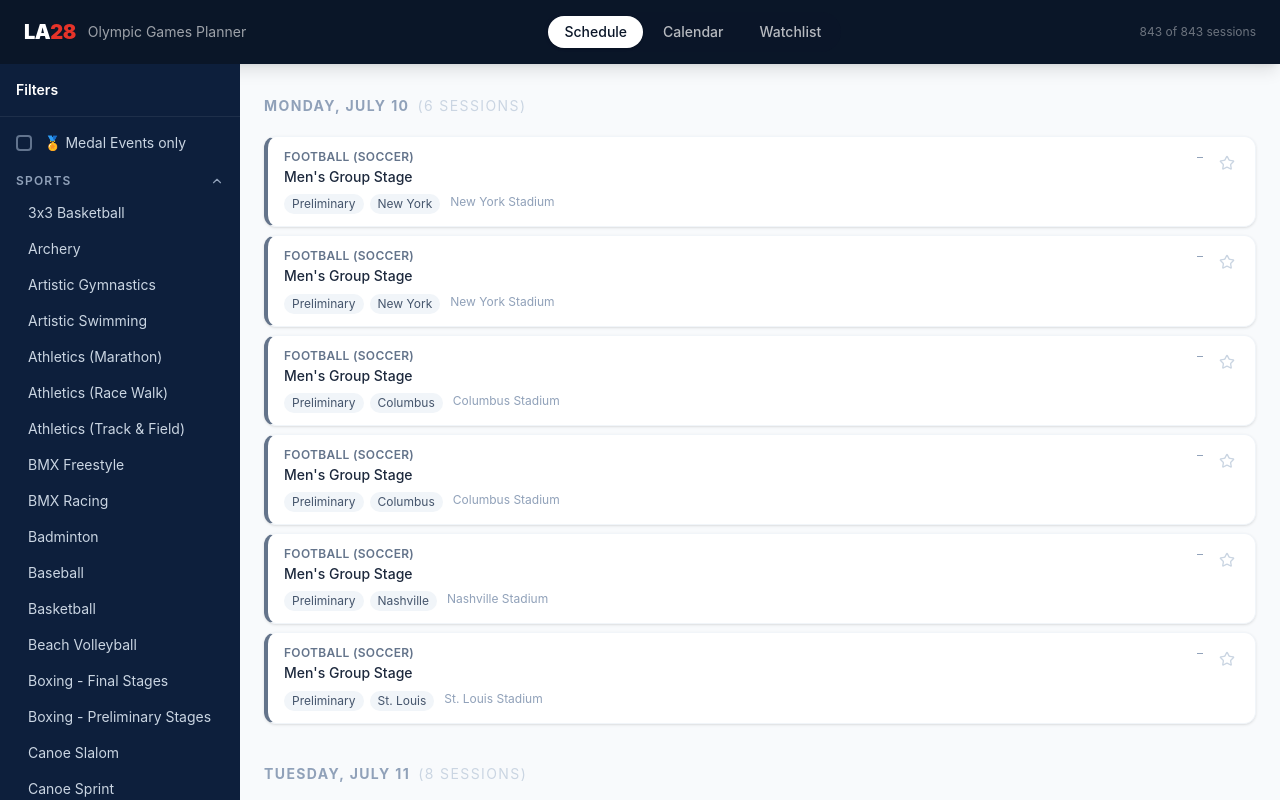
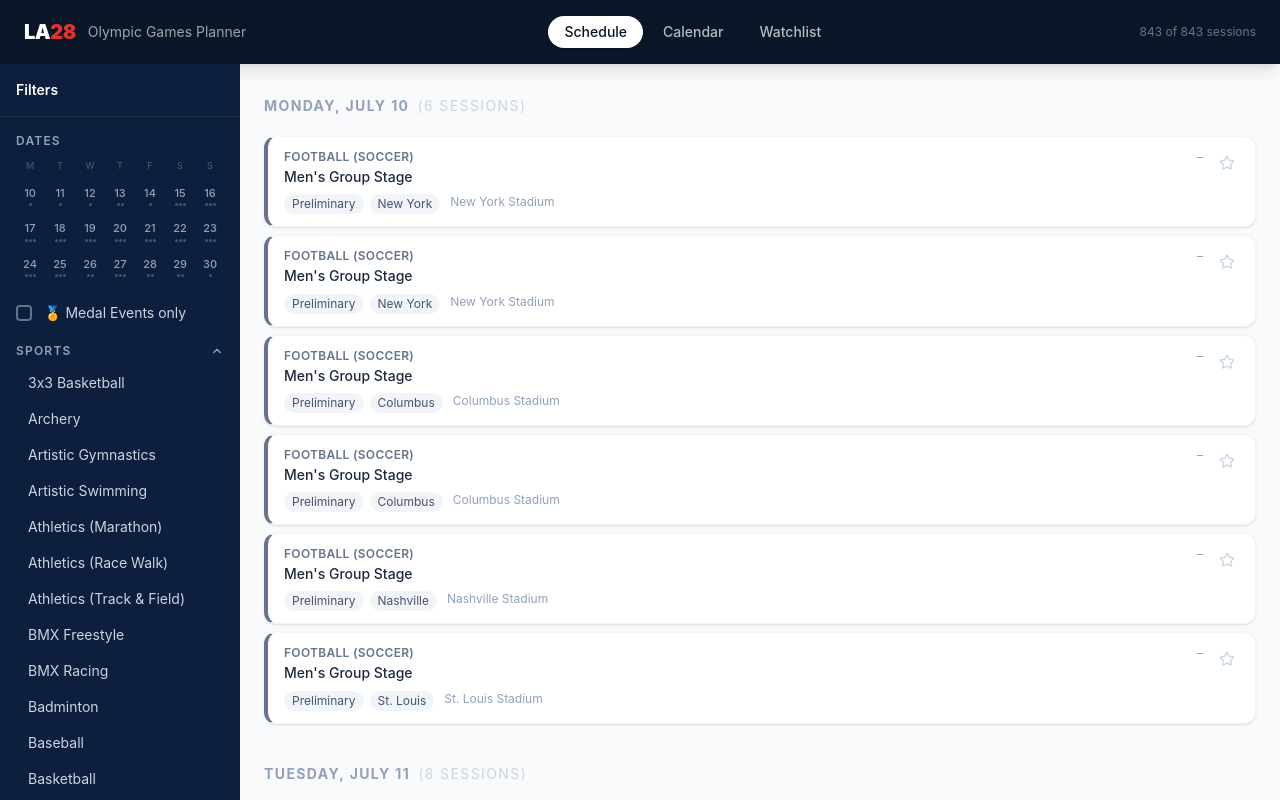
Before and after one commit to vincewoo/olympics-planner, a React (Vite) app: page / in a window 1280 px wide. Built offline with nearby package versions, Linux system fonts and the light colour scheme.

Commit message:
Adding date filter

```diff
--- a/src/App.tsx
+++ b/src/App.tsx
@@ -16,6 +16,8 @@ export default function App() {
   const [selectedSports, setSelectedSports] = useState<Set<string>>(new Set())
   const [selectedZones, setSelectedZones] = useState<Set<string>>(new Set())
   const [medalOnly, setMedalOnly] = useState(false)
+  const [startDate, setStartDate] = useState<string | null>(null)
+  const [endDate, setEndDate] = useState<string | null>(null)
   const { watchlistIds, toggle } = useWatchlist()
 
   const allSports = useMemo(
@@ -27,7 +29,7 @@ export default function App() {
     []
   )
 
-  const filteredEvents = useFilteredEvents(allEvents, selectedSports, selectedZones, medalOnly)
+  const filteredEvents = useFilteredEvents(allEvents, selectedSports, selectedZones, medalOnly, startDate, endDate)
 
   function toggleSport(sport: string) {
     setSelectedSports(prev => {
@@ -45,10 +47,34 @@ export default function App() {
     })
   }
 
+  function selectDate(date: string) {
+    if (!startDate) {
+      // Nothing selected → set start
+      setStartDate(date)
+      setEndDate(null)
+    } else if (!endDate) {
+      if (date === startDate) {
+        // Clicking the same date → deselect
+        setStartDate(null)
+      } else {
+        // Second click → create range
+        const [s, e] = date < startDate ? [date, startDate] : [startDate, date]
+        setStartDate(s)
+        setEndDate(e)
+      }
+    } else {
+      // Range exists → start fresh with clicked date
+      setStartDate(date)
+      setEndDate(null)
+    }
+  }
+
   function clearAll() {
     setSelectedSports(new Set())
     setSelectedZones(new Set())
     setMedalOnly(false)
+    setStartDate(null)
+    setEndDate(null)
   }
 
   return (
@@ -72,14 +98,19 @@ export default function App() {
         {/* Sidebar — hide on watchlist tab */}
         {activeTab !== 'watchlist' && (
           <FilterPanel
+            allEvents={allEvents}
             allSports={allSports}
             allZones={allZones}
             selectedSports={selectedSports}
             selectedZones={selectedZones}
             medalOnly={medalOnly}
+            startDate={startDate}
+            endDate={endDate}
             onToggleSport={toggleSport}
             onToggleZone={toggleZone}
             onToggleMedalOnly={() => setMedalOnly(v => !v)}
+            onSelectDate={selectDate}
+            onClearDates={() => { setStartDate(null); setEndDate(null) }}
             onClearAll={clearAll}
           />
         )}
--- /dev/null
+++ b/src/components/FilterPanel/DateRangeFilter.tsx
@@ -0,0 +1,172 @@
+import { useMemo } from 'react'
+import type { OlympicEvent } from '../../types'
+
+const DAY_LABELS = ['M', 'T', 'W', 'T', 'F', 'S', 'S']
+
+// Olympics run July 10–30, 2028 — exactly 3 weeks (Mon–Sun)
+const FIRST_DAY = 10
+const LAST_DAY = 30
+
+function dayToDate(day: number): string {
+  return `2028-07-${String(day).padStart(2, '0')}`
+}
+
+function dateToDay(date: string): number {
+  return parseInt(date.slice(-2), 10)
+}
+
+// 3 intensity levels based on event count
+function activityLevel(count: number): number {
+  if (count === 0) return 0
+  if (count <= 15) return 1
+  if (count <= 45) return 2
+  return 3
+}
+
+interface Props {
+  allEvents: OlympicEvent[]
+  startDate: string | null
+  endDate: string | null
+  onSelectDate: (date: string) => void
+  onClear: () => void
+}
+
+export function DateRangeFilter({
+  allEvents,
+  startDate,
+  endDate,
+  onSelectDate,
+  onClear,
+}: Props) {
+  // Count events per day
+  const eventCounts = useMemo(() => {
+    const counts: Record<string, number> = {}
+    allEvents.forEach(e => {
+      counts[e.date] = (counts[e.date] || 0) + 1
+    })
+    return counts
+  }, [allEvents])
+
+  const hasSelection = startDate !== null
+
+  // Build 3 weeks of days
+  const weeks: number[][] = []
+  for (let d = FIRST_DAY; d <= LAST_DAY; d += 7) {
+    const week: number[] = []
+    for (let i = 0; i < 7 && d + i <= LAST_DAY; i++) {
+      week.push(d + i)
+    }
+    weeks.push(week)
+  }
+
+  function isInRange(day: number): boolean {
+    if (!startDate) return false
+    const s = dateToDay(startDate)
+    if (!endDate) return day === s
+    const e = dateToDay(endDate)
+    return day >= s && day <= e
+  }
+
+  function isEndpoint(day: number): boolean {
+    if (!startDate) return false
+    if (day === dateToDay(startDate)) return true
+    if (endDate && day === dateToDay(endDate)) return true
+    return false
+  }
+
+  return (
+    <div className="mb-5">
+      <div className="flex items-center justify-between mb-2">
+        <span className="text-xs font-semibold uppercase tracking-widest text-slate-400">
+          Dates
+        </span>
+        {hasSelection && (
+          <button
+            onClick={onClear}
+            className="text-[10px] text-slate-500 hover:text-slate-300 transition-colors"
+          >
+            Clear
+          </button>
+        )}
+      </div>
+
+      {/* Day-of-week headers */}
+      <div className="grid grid-cols-7 gap-0.5 mb-1">
+        {DAY_LABELS.map((label, i) => (
+          <div
+            key={i}
+            className="text-center text-[9px] font-medium text-slate-600 py-0.5"
+          >
+            {label}
+          </div>
+        ))}
+      </div>
+
+      {/* Calendar grid */}
+      <div className="flex flex-col gap-0.5">
+        {weeks.map((week, wi) => (
+          <div key={wi} className="grid grid-cols-7 gap-0.5">
+            {week.map(day => {
+              const date = dayToDate(day)
+              const count = eventCounts[date] || 0
+              const level = activityLevel(count)
+              const inRange = isInRange(day)
+              const endpoint = isEndpoint(day)
+
+              return (
+                <button
+                  key={day}
+                  onClick={() => onSelectDate(date)}
+                  title={`Jul ${day} — ${count} sessions`}
+                  className={`
+                    relative flex flex-col items-center justify-center
+                    rounded-md py-1.5 text-[11px] font-medium
+                    transition-all duration-150 cursor-pointer
+                    ${endpoint
+                      ? 'bg-blue-600 text-white shadow-md shadow-blue-600/30'
+                      : inRange
+                        ? 'bg-blue-600/20 text-blue-300'
+                        : 'text-slate-400 hover:bg-slate-700/60 hover:text-white'
+                    }
+                  `}
+                >
+                  {day}
+                  {/* Activity dot */}
+                  <div className="flex gap-px mt-0.5">
+                    {level >= 1 && (
+                      <span className={`block w-[3px] h-[3px] rounded-full ${
+                        endpoint ? 'bg-white/60' : inRange ? 'bg-blue-400/60' : 'bg-slate-600'
+                      }`} />
+                    )}
+                    {level >= 2 && (
+                      <span className={`block w-[3px] h-[3px] rounded-full ${
+                        endpoint ? 'bg-white/60' : inRange ? 'bg-blue-400/60' : 'bg-slate-600'
+                      }`} />
+                    )}
+                    {level >= 3 && (
+                      <span className={`block w-[3px] h-[3px] rounded-full ${
+                        endpoint ? 'bg-white/60' : inRange ? 'bg-blue-400/60' : 'bg-slate-600'
+                      }`} />
+                    )}
+                  </div>
+                </button>
+              )
+            })}
+          </div>
+        ))}
+      </div>
+
+      {/* Selection summary */}
+      {hasSelection && (
+        <p className="text-[10px] text-blue-400/80 mt-2 text-center">
+          {startDate && !endDate
+            ? `Jul ${dateToDay(startDate)}`
+            : startDate && endDate
+              ? `Jul ${dateToDay(startDate)} — ${dateToDay(endDate)}`
+              : ''
+          }
+        </p>
+      )}
+    </div>
+  )
+}
--- a/src/components/FilterPanel/FilterPanel.tsx
+++ b/src/components/FilterPanel/FilterPanel.tsx
@@ -1,5 +1,7 @@
 import { X, ChevronDown, ChevronUp } from 'lucide-react'
 import { useState } from 'react'
+import type { OlympicEvent } from '../../types'
+import { DateRangeFilter } from './DateRangeFilter'
 
 // Zones that are outside of Southern California
 const OUT_OF_SOCAL_ZONES = new Set([
@@ -12,14 +14,19 @@ const OUT_OF_SOCAL_ZONES = new Set([
 ])
 
 interface Props {
+  allEvents: OlympicEvent[]
   allSports: string[]
   allZones: string[]
   selectedSports: Set<string>
   selectedZones: Set<string>
   medalOnly: boolean
+  startDate: string | null
+  endDate: string | null
   onToggleSport: (sport: string) => void
   onToggleZone: (zone: string) => void
   onToggleMedalOnly: () => void
+  onSelectDate: (date: string) => void
+  onClearDates: () => void
   onClearAll: () => void
 }
 
@@ -150,17 +157,22 @@ function ZoneFilterSection({
 }
 
 export function FilterPanel({
+  allEvents,
   allSports,
   allZones,
   selectedSports,
   selectedZones,
   medalOnly,
+  startDate,
+  endDate,
   onToggleSport,
   onToggleZone,
   onToggleMedalOnly,
+  onSelectDate,
+  onClearDates,
   onClearAll,
 }: Props) {
-  const hasFilters = selectedSports.size > 0 || selectedZones.size > 0 || medalOnly
+  const hasFilters = selectedSports.size > 0 || selectedZones.size > 0 || medalOnly || startDate !== null
 
   return (
     <aside className="w-60 shrink-0 bg-[#0d1f3c] flex flex-col h-full overflow-y-auto">
@@ -177,6 +189,17 @@ export function FilterPanel({
       </div>
       {hasFilters && (
         <div className="px-4 py-2 flex flex-wrap gap-1 border-b border-slate-700/50">
+          {startDate && (
+            <button
+              onClick={onClearDates}
+              className="text-xs bg-emerald-700 text-white rounded-full px-2 py-0.5 flex items-center gap-1 hover:bg-emerald-800"
+            >
+              📅 {endDate
+                ? `Jul ${parseInt(startDate.slice(-2))}–${parseInt(endDate.slice(-2))}`
+                : `Jul ${parseInt(startDate.slice(-2))}`
+              } <X size={10} />
+            </button>
+          )}
           {medalOnly && (
             <button
               onClick={onToggleMedalOnly}
@@ -206,6 +229,15 @@ export function FilterPanel({
         </div>
       )}
       <div className="px-4 py-4 flex-1">
+        {/* Date Range mini-calendar */}
+        <DateRangeFilter
+          allEvents={allEvents}
+          startDate={startDate}
+          endDate={endDate}
+          onSelectDate={onSelectDate}
+          onClear={onClearDates}
+        />
+
         {/* Medal Events checkbox */}
         <div className="mb-5">
           <label className="flex items-center gap-3 cursor-pointer group">
--- a/src/hooks/useFilteredEvents.ts
+++ b/src/hooks/useFilteredEvents.ts
@@ -7,14 +7,19 @@ export function useFilteredEvents(
   events: OlympicEvent[],
   selectedSports: Set<string>,
   selectedZones: Set<string>,
-  medalOnly: boolean
+  medalOnly: boolean,
+  startDate: string | null,
+  endDate: string | null
 ): OlympicEvent[] {
   return useMemo(() => {
     return events.filter(e => {
       const sportOk = selectedSports.size === 0 || selectedSports.has(e.sport)
       const zoneOk = selectedZones.size === 0 || selectedZones.has(e.zone)
       const medalOk = !medalOnly || MEDAL_SESSION_TYPES.has(e.sessionType)
-      return sportOk && zoneOk && medalOk
+      const dateOk =
+        !startDate ||
+        (e.date >= startDate && e.date <= (endDate ?? startDate))
+      return sportOk && zoneOk && medalOk && dateOk
     })
-  }, [events, selectedSports, selectedZones, medalOnly])
+  }, [events, selectedSports, selectedZones, medalOnly, startDate, endDate])
 }
```
